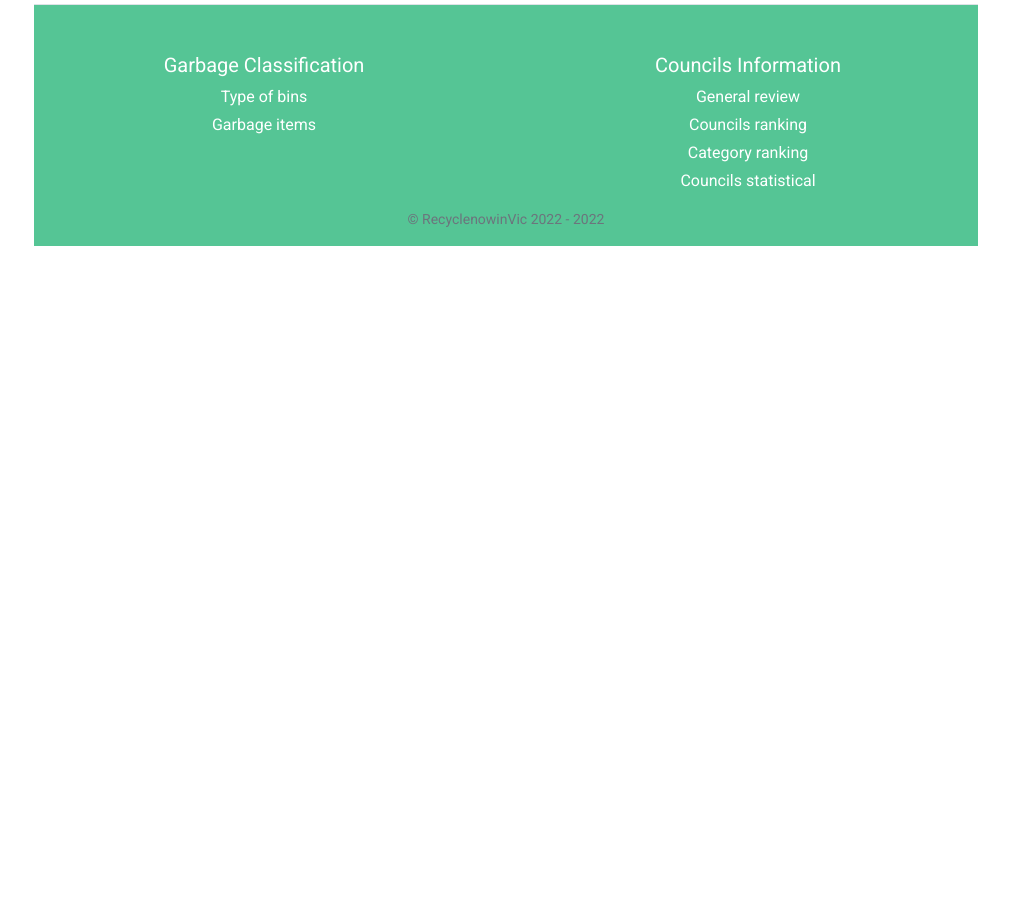
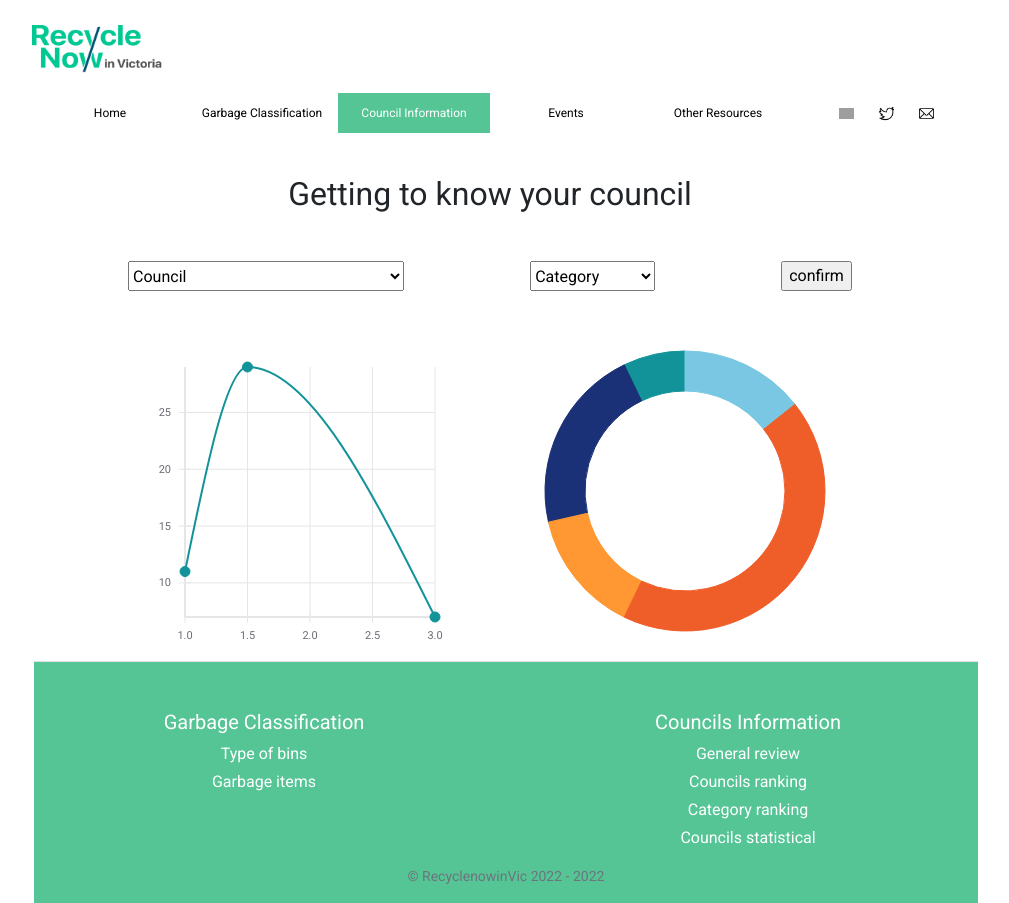
Before and after one commit to marcelo0410/RecyclingNowInVictoria, a React (Create React App) app: page /council in a window 1280 px wide. Shown: the whole page, without its empty margins (150-1159 px from the left). Before the commit the page ends 800 px from the top, so only its background shows below. Built offline with nearby package versions, Linux system fonts and the light colour scheme; grey boxes are pictures that could not be loaded.

Commit message:
Council data vis v1 prototype

```diff
--- a/package.json
+++ b/package.json
@@ -11,6 +11,7 @@
     "react-dom": "^17.0.2",
     "react-router-dom": "^5.3.0",
     "react-scripts": "5.0.0",
+    "react-vis": "^1.11.7",
     "web-vitals": "^2.1.4"
   },
   "scripts": {
--- a/src/App.js
+++ b/src/App.js
@@ -3,6 +3,7 @@ import Sorting from './pages/sorting';
 import Footer from './layout/footer';
 import Header from './layout/header'
 import Banner from './layout/banner'
+import CouncilVis from './pages/CouncilVis/councilvis'
 import './App.css';
 import {BrowserRouter as Router, Switch,Route, Redirect} from 'react-router-dom'
 
@@ -10,9 +11,9 @@ function App() {
   return (
     <Router>
       <div className="App container">
+        <Header/>
         <Switch>
           <Route path="/home">
-            <Header/>
             <Nav/>
             <Banner/>
           </Route>
@@ -20,13 +21,12 @@ function App() {
             <Redirect to="/home" />
           </Route>
           <Route path="/sorting">
-            <Header/>
             <Nav/>
             <Sorting/>
           </Route>
-          <Route path="/trending">
-            <Header/>
+          <Route path="/council">
             <Nav/>
+            <CouncilVis/>
           </Route>
         </Switch>
         <Footer/>
--- a/src/layout/nav.js
+++ b/src/layout/nav.js
@@ -19,7 +19,7 @@ export default class header extends Component {
                   <NavLink to="/sorting" activeStyle={{backgroundColor:"#55C595",color: "white"}}>Garbage Classification</NavLink>
                 </li>
                 <li>
-                  <a href="/">Councils Information</a>
+                <NavLink to="/council" activeStyle={{backgroundColor:"#55C595",color: "white"}}>Council Information</NavLink>
                 </li>
                 <li>
                   <a href="/">Events</a>
--- /dev/null
+++ b/src/pages/CouncilVis/councilvis.js
@@ -0,0 +1,43 @@
+import React, { Component } from 'react'
+import LineChartVis from './linechartvis'
+import DountChartVis from './donutchartvis'
+
+export default class councilvis extends Component {
+  state = {
+    councilOption:"",
+    categoryOption:""
+  }
+  render() {
+    return (
+      <div>
+          <h2 className='mt-5 mb-5'>Getting to know your council</h2>
+          <div style={{display:"flex", justifyContent:"space-evenly"}}>
+            <select name="Council" id="council">
+              <option value="" disabled selected>Council</option>
+              <option value="43">Melbourne City Council</option>
+              <option value="52">Mornington Peninsula Shire Council</option>
+              <option value="73">Whittlesea City Council</option>
+              <option value="77">Yarra Ranges Shire Council</option>
+            </select>
+            <select name="Category" id="Category">
+              <option value="" disabled selected>Category</option>
+              <option value="1">General Waste</option>
+              <option value="2">Garbage</option>
+              <option value="3">Recycle</option>
+              <option value="4">Organic</option>
+              <option value="5">Glass</option>
+            </select>
+            <input type="submit" value={"confirm"}></input>
+          </div>
+          <div style={{display:"flex",justifyContent:"center", marginTop:"50px"}}>
+            <div className='mt-3' style={{width:"40%"}}>
+              <LineChartVis/>
+            </div>
+            <div>
+              <DountChartVis/>
+            </div>
+          </div>
+      </div>
+    )
+  }
+}
--- /dev/null
+++ b/src/pages/CouncilVis/donutchartvis.js
@@ -0,0 +1,33 @@
+import React, { Component } from 'react'
+
+import {RadialChart, Hint} from 'react-vis';
+export default class donutchartvis extends Component {
+    state = {
+        value: false
+      };
+      render() {
+        const {value} = this.state;
+        return (
+          <RadialChart
+            className={'donut-chart-example'}
+            innerRadius={100}
+            radius={140}
+            getAngle={d => d.theta}
+            data={[
+              {theta: 2, className: 'custom-class'},
+              {theta: 6},
+              {theta: 2},
+              {theta: 3},
+              {theta: 1}
+            ]}
+            onValueMouseOver={v => this.setState({value: v})}
+            onSeriesMouseOut={() => this.setState({value: false})}
+            width={300}
+            height={300}
+            padAngle={0.04}
+          >
+            {value !== false && <Hint value={value} />}
+          </RadialChart>
+        );
+      }
+}
--- /dev/null
+++ b/src/pages/CouncilVis/linechartvis.js
@@ -0,0 +1,37 @@
+import React, { Component } from 'react'
+import {
+    XYPlot,
+    XAxis,
+    YAxis,
+    VerticalGridLines,
+    HorizontalGridLines,
+    LineMarkSeries
+  } from 'react-vis';
+  import '../../../node_modules/react-vis/dist/style.css';
+
+export default class linechartvis extends Component {
+  render() {
+    return (
+        <XYPlot width={300} height={300}>
+        <VerticalGridLines />
+        <HorizontalGridLines />
+        <XAxis />
+        <YAxis />
+        {/* <LineMarkSeries
+          className="linemark-series-example"
+          style={{
+            strokeWidth: '3px'
+          }}
+          lineStyle={{stroke: 'red'}}
+          markStyle={{stroke: 'blue'}}
+          data={[{x: 1, y: 10}, {x: 2, y: 5}, {x: 3, y: 15}]}
+        /> */}
+        <LineMarkSeries
+          className="linemark-series-example-2"
+          curve={'curveMonotoneX'}
+          data={[{x: 1, y: 11}, {x: 1.5, y: 29}, {x: 3, y: 7}]}
+        />
+      </XYPlot>
+    )
+  }
+}
--- a/src/pages/GarbageClassification/searchresult.js
+++ b/src/pages/GarbageClassification/searchresult.js
@@ -12,30 +12,6 @@ export default class searchresult extends Component {
         this.photoPrefix = "https://github.com/zx0217/RecyclingNowInVictoriaIMG/blob/7726bbaf31e138e0839cdd5889f9b7ef9861c7c7/"
         this.photoPostfix = "_bin.png?raw=true"
 
-    }
-    componentDidMount(){
-        // this.checkGenre()
-    }
-
-    componentDidUpdate(prevProps){
-        // if(JSON.stringify(this.props.result) !== JSON.stringify(prevProps.result)){
-        //     this.checkGenre()
-        // }
-    }
-
-    checkGenre(){
-        // switch(this.props.result[0].genre){
-        //     case 1:
-        //         this.setState({
-        //             genreResult:"green"
-        //         })
-        //         break
-        //     case 2:
-        //         this.setState({
-        //             genreResult:"yellow"
-        //         })
-        //         break
-        // }
     }
 
     checkBinColor(binId){
@@ -58,17 +34,6 @@ export default class searchresult extends Component {
 
   render() {
     return (
-    //   <div style={{textAlign: "center", marginTop:"30px"}}>
-    //       <ul style={{width:"800px", listStyleType: "none", display:"inline-block"}}>
-    //           <li style={{display:"flex", height:"100px", borderBottom:"1px solid", justifyContent:"space-between"}}>
-    //               <img style={{float:"left", width:"30%", height:"100%"}} src={this.props.result[0].exampleLink}></img>
-    //               <div>
-    //                 <p style={{fontSize:"12px"}}>title</p>
-    //                 <h3 style={{fontSize:"20px"}}>desc</h3>
-    //               </div>
-    //               <img style={{float:"right", width:"30%", height:"100%"}} src={this.props.result[0].exampleLink}></img>
-    //           </li>
-    //       </ul>
           <div style={{textAlign: "center", marginTop:"30px"}}>
           {
 
@@ -87,7 +52,6 @@ export default class searchresult extends Component {
               ))
           }
           </div>
-    //   </div>
     )
   }
 }
```
Also changed, not shown: 1 other file (tests, documents, lock files or other folders).
